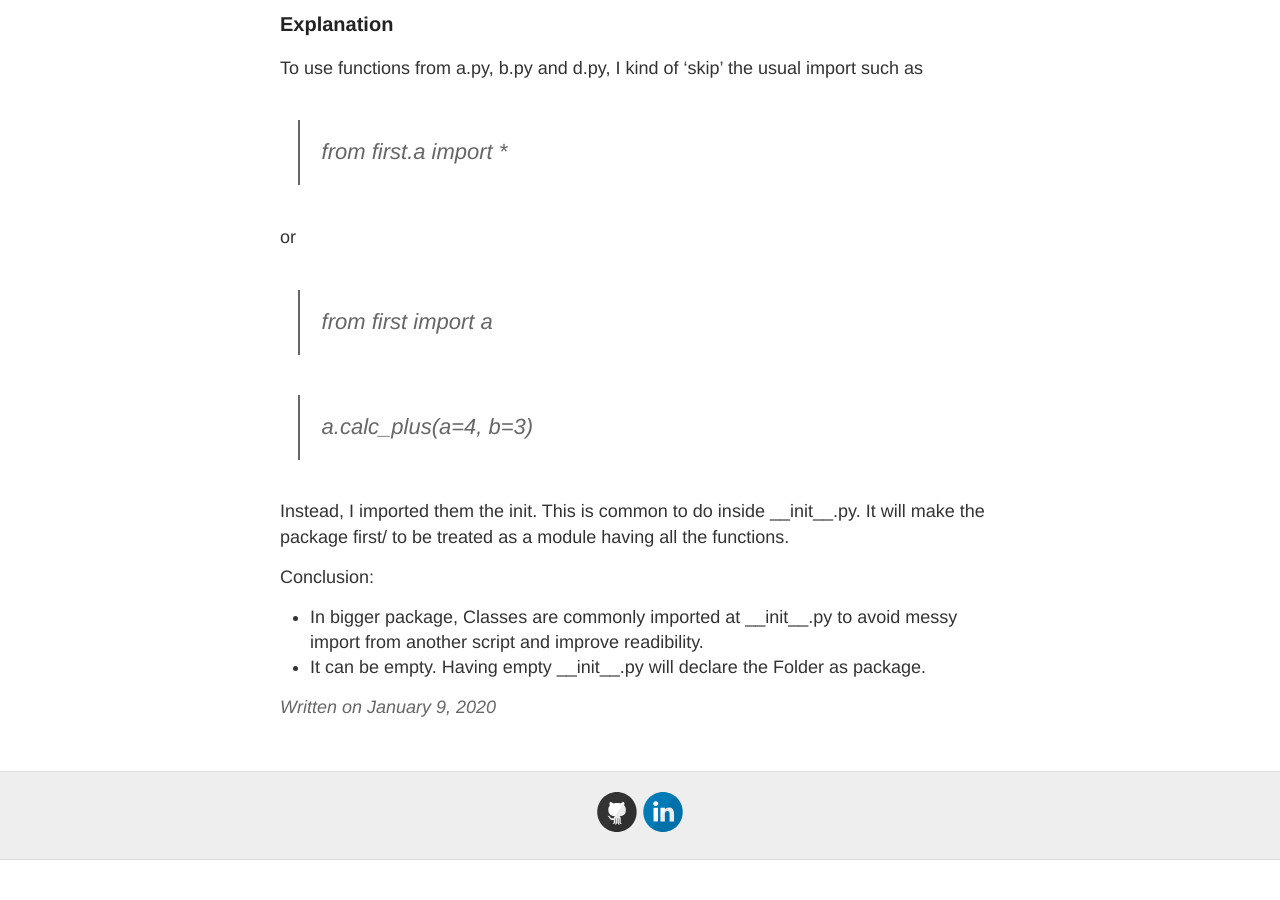
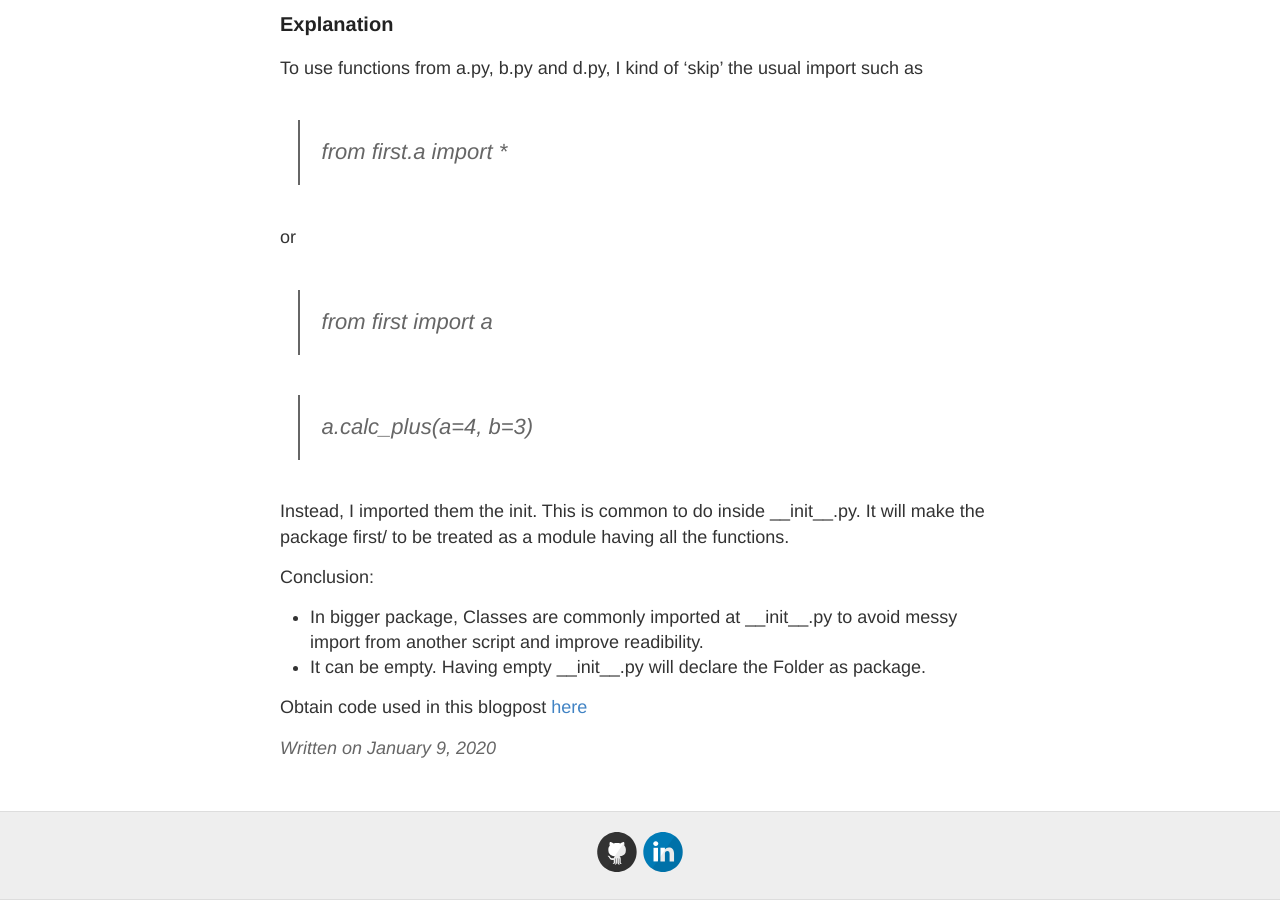
Before and after one commit to devennn/devennn.github.io, a Jekyll site: the page built from _posts/2020-01-9-python-packages.md, in a window 1280 px wide and 900 px high, scrolled down 2565 px. Built offline with Jekyll 4.4.1, drawn with Linux system fonts in a browser that asks for light colours; before the commit the page ends 3425 px from its top, so only the background shows below that.

Commit message:
Update 2020-01-9-python-packages.md

```diff
--- a/_posts/2020-01-9-python-packages.md
+++ b/_posts/2020-01-9-python-packages.md
@@ -114,3 +114,5 @@ Instead, I imported them the init. This is common to do inside \_\_init\_\_.py.
 Conclusion:
 - In bigger package, Classes are commonly imported at \_\_init\_\_.py to avoid messy import from another script and improve readibility.
 - It can be empty. Having empty \_\_init\_\_.py will declare the Folder as package.
+
+Obtain code used in this blogpost [here](https://github.com/devennn/blog-code/tree/master/package)
```
